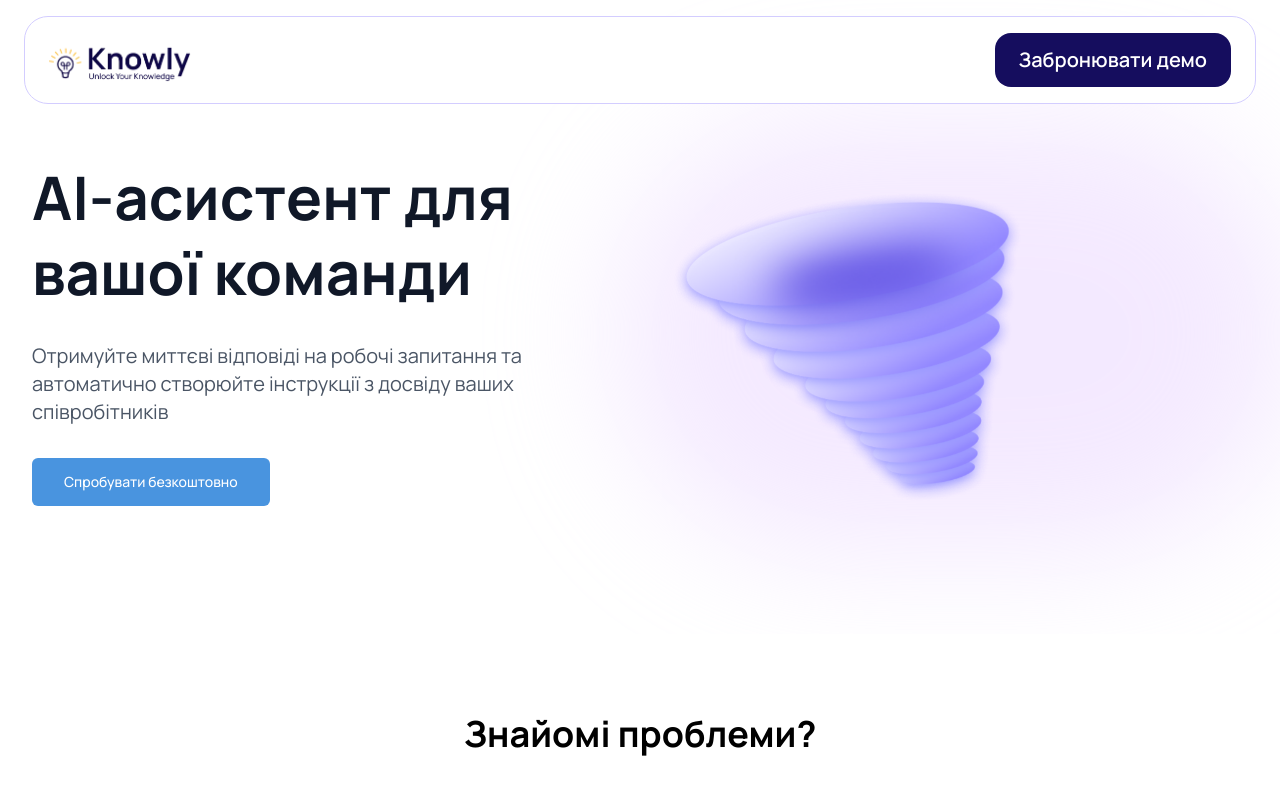
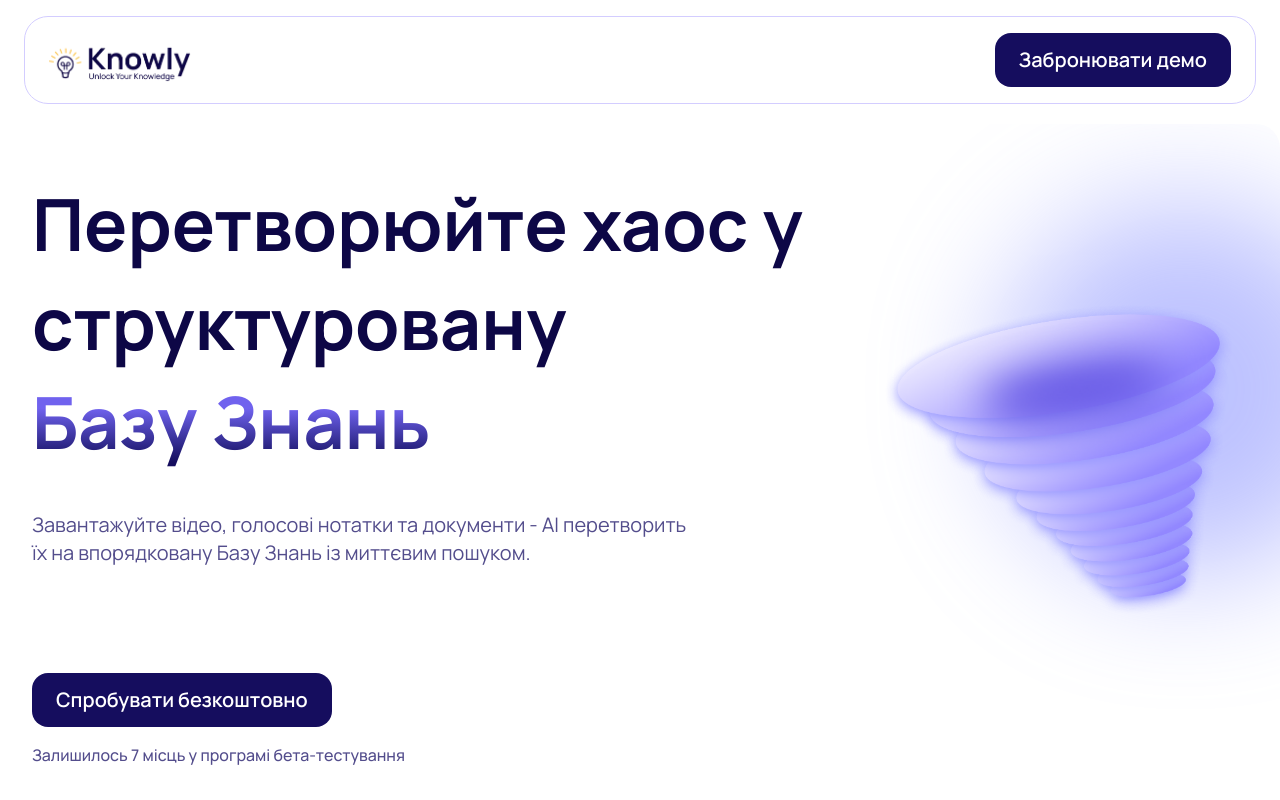
Before and after one commit to yurickv/knowly-landing, a Next.js app: page / in a window 1280 px wide. Shown: the top 800 px of the page. Built offline with nearby package versions, Linux system fonts and the light colour scheme; no server answers.

Commit message:
hero section update

```diff
--- a/src/components/sections/HeroSection.tsx
+++ b/src/components/sections/HeroSection.tsx
@@ -3,25 +3,31 @@ import CTAButton from '@/components/ui/CTAButton';
 
 export default function HeroSection() {
   return (
-    <section className="relative overflow-hidden  pt-32 md:pt-40 pb-32">
-      <div className="container mx-auto px-4 sm:px-6 lg:px-8">
-        <div className="grid lg:grid-cols-2 gap-12 items-center">
-          <div className="text-center lg:text-left space-y-8">
-            <h1 className="text-4xl sm:text-5xl lg:text-6xl font-bold leading-tight text-gray-900">
-              AI-асистент для вашої команди
+    <section className="relative overflow-hidden mt-[85px] lg:mt-[100px] min-h-screen">
+      <div className="container mx-auto px-4 sm:px-6 lg:px-8 rounded-[24px] overflow-hidden lg:mt-6">
+        <div className="grid lg:grid-cols-3 gap-12 items-center">
+          <div className="text-center lg:text-left space-y-8 lg:col-span-2 mt-5 lg:mt-[50px]">
+            <h1 className="text-3xl sm:text-4xl lg:text-[72px] font-bold leading-snug text-[#0D0746]">
+              Перетворюйте хаос у структуровану <br />
+              <span className="bg-gradient-to-t from-[#150D5E] from-[8.72%] to-[#7062EE] to-[63.22%] bg-clip-text text-transparent">
+                Базу Знань
+              </span>
             </h1>
-            <p className="text-lg sm:text-xl text-gray-600 max-w-2xl mx-auto lg:mx-0">
-              Отримуйте миттєві відповіді на робочі запитання та автоматично
-              створюйте інструкції з досвіду ваших співробітників
+            <p className="text-sm sm:text-xl text-[#534D8C] max-w-2xl leading-snug mt-[14px] md:mt-10">
+              Завантажуйте відео, голосові нотатки та документи - AI перетворить
+              їх на впорядковану Базу Знань із миттєвим пошуком.
             </p>
-            <div className="flex flex-col sm:flex-row gap-4 justify-center lg:justify-start">
+            <div className="flex flex-col justify-center lg:justify-start mt-9 md:mt-20 lg:mt-[107px]">
               <CTAButton label="Спробувати безкоштовно" variant="hero" />
+              <p className="text-[#534D8C] font-medium mt-3 md:mt-4">
+                Залишилось 7 місць у програмі бета-тестування
+              </p>
             </div>
           </div>
 
-          <div className="relative rounded-2xl w-full">
+          <div className="relative rounded-2xl w-full lg:col-span-1">
             {/* Radial gradient background */}
-            <div className="absolute -inset-8 md:-inset-12 rounded-full bg-purple-200 blur-3xl opacity-50" />
+            <div className="absolute top-1/3 -translate-y-1/2 -right-1/3 w-full aspect-square rounded-full bg-indigo-400 blur-3xl opacity-50" />
             <Image
               src="/hero-picture.webp"
               alt="AI Assistant"
--- a/src/components/ui/CTAButton.tsx
+++ b/src/components/ui/CTAButton.tsx
@@ -48,7 +48,8 @@ export default function CTAButton({
       case 'final':
         return 'bg-white text-black hover:bg-gray-100 px-8 py-6 ';
       case 'hero':
-        return 'px-8 py-6 ';
+        return `transition-all duration-300 bg-[#150D5E] hover:bg-[#534D8C] py-4 px-4 w-full md:w-fit
+                md:px-6 rounded-[16px] text-xl font-semibold leading-normal min-h-[54px]`;
       default:
         return '';
     }
```
